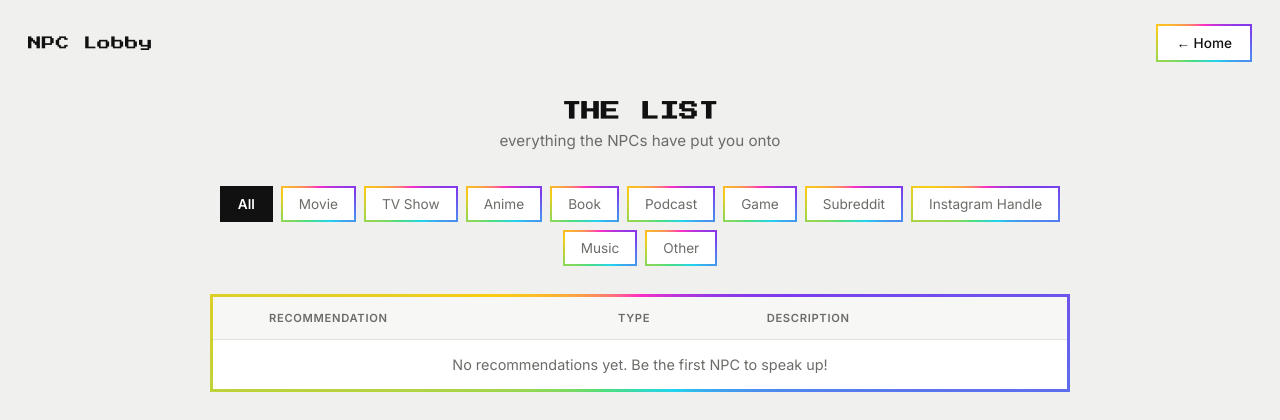
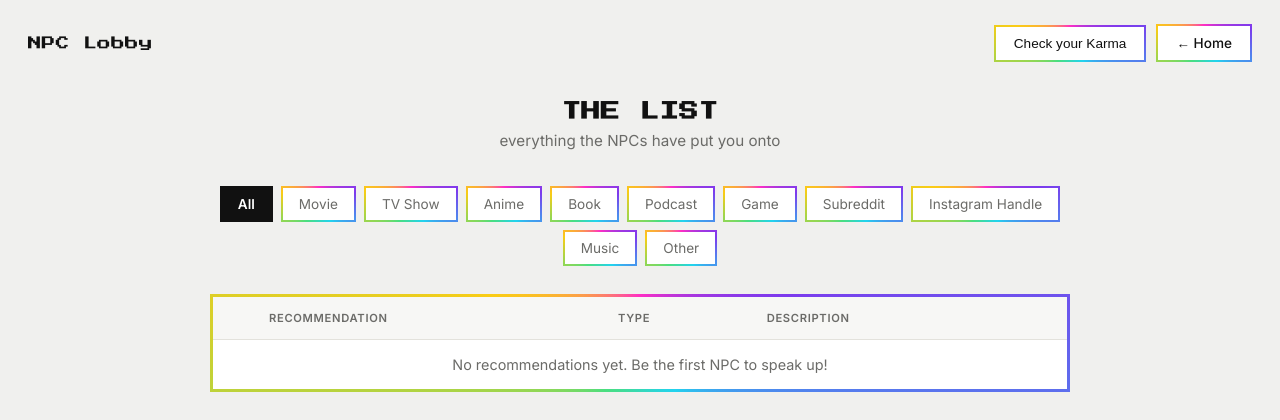
Before and after one commit to siddharth-3097/npc-lobby, a Django app: page /list/ in a window 1280 px wide. Shown: the top 420 px of the page. Run offline with Django 5.2, Linux system fonts and the light colour scheme; data that the repository does not hold is empty.

Commit message:
Add "Check your Karma" feature
A top-right button on both pages opens a modal asking for an email,
looks it up via a new /api/karma/ endpoint, and shows the point total
in big bold pixel font with a celebration emoji.

Co-Authored-By: Claude Sonnet 5 <noreply@anthropic.com>

```diff
--- a/recs/static/recs/css/style.css
+++ b/recs/static/recs/css/style.css
@@ -56,6 +56,13 @@ main {
   font-size: 0.85rem;
   color: var(--ink);
   text-decoration: none;
+}
+
+.nav-actions {
+  display: flex;
+  align-items: center;
+  gap: 10px;
+  flex-wrap: wrap;
 }
 
 .btn-pill {
--- a/recs/static/recs/js/main.js
+++ b/recs/static/recs/js/main.js
@@ -57,7 +57,45 @@ document.addEventListener("DOMContentLoaded", () => {
   });
 
   initHomePage();
+  initKarmaCheck();
 });
+
+function initKarmaCheck() {
+  const karmaCheckBtn = document.getElementById("karma-check-btn");
+  const karmaForm = document.getElementById("karma-form");
+  const karmaResult = document.getElementById("karma-result");
+  const karmaCountValue = document.getElementById("karma-count-value");
+  if (!karmaCheckBtn || !karmaForm) return;
+
+  karmaCheckBtn.addEventListener("click", () => {
+    karmaForm.reset();
+    karmaForm.classList.remove("hidden");
+    karmaResult.classList.add("hidden");
+    openModal("karma-overlay");
+  });
+
+  karmaForm.addEventListener("submit", async (event) => {
+    event.preventDefault();
+
+    const submitBtn = karmaForm.querySelector("button[type=submit]");
+    submitBtn.disabled = true;
+
+    const { ok, payload } = await postJSON("/api/karma/", {
+      email: document.getElementById("karma-email").value.trim(),
+    });
+
+    submitBtn.disabled = false;
+
+    if (!ok) {
+      showToast(payload.message || "Couldn't look that up.", true);
+      return;
+    }
+
+    karmaCountValue.textContent = payload.points;
+    karmaForm.classList.add("hidden");
+    karmaResult.classList.remove("hidden");
+  });
+}
 
 function showDuplicateModal(fromOverlayId, message) {
   if (fromOverlayId) closeModal(fromOverlayId);
--- a/recs/templates/recs/base.html
+++ b/recs/templates/recs/base.html
@@ -15,6 +15,26 @@
 <main>
 {% block content %}{% endblock %}
 </main>
+
+<div class="modal-overlay" id="karma-overlay">
+  <div class="modal">
+    <button class="modal-close" type="button" data-close-modal>&times;</button>
+    <h2>Check your Karma</h2>
+    <p class="modal-subtitle">See how much good taste you've earned.</p>
+    <form id="karma-form">
+      <label>
+        Your email
+        <input type="email" id="karma-email" required maxlength="254">
+      </label>
+      <button type="submit" class="btn-primary">Check</button>
+    </form>
+    <div id="karma-result" class="karma-result hidden">
+      <div class="karma-emoji">&#127881;</div>
+      <div class="karma-count pixel" id="karma-count-value">0</div>
+      <div class="karma-label">karma</div>
+    </div>
+  </div>
+</div>
 <script>window.CSRF_TOKEN = "{{ csrf_token }}";</script>
 <script src="{% static 'recs/js/main.js' %}?v={% now 'U' %}"></script>
 {% block extra_js %}{% endblock %}
--- a/recs/templates/recs/index.html
+++ b/recs/templates/recs/index.html
@@ -5,6 +5,9 @@
 {% block content %}
 <nav class="topnav">
   <span class="brand pixel">NPC Lobby</span>
+  <div class="nav-actions">
+    <button id="karma-check-btn" type="button" class="btn-pill">Check your Karma</button>
+  </div>
 </nav>
 
 <div class="home">
--- a/recs/templates/recs/list.html
+++ b/recs/templates/recs/list.html
@@ -5,7 +5,10 @@
 {% block content %}
 <nav class="topnav">
   <a href="{% url 'recs:index' %}" class="brand pixel">NPC Lobby</a>
-  <a href="{% url 'recs:index' %}" class="btn-pill">&larr; Home</a>
+  <div class="nav-actions">
+    <button id="karma-check-btn" type="button" class="btn-pill">Check your Karma</button>
+    <a href="{% url 'recs:index' %}" class="btn-pill">&larr; Home</a>
+  </div>
 </nav>
 
 <div class="list-page">
--- a/recs/urls.py
+++ b/recs/urls.py
@@ -11,4 +11,5 @@ urlpatterns = [
     path("api/send-list/", views.send_list, name="send_list"),
     path("api/thank-you/", views.thank_you, name="thank_you"),
     path("api/invite/", views.invite_friend, name="invite"),
+    path("api/karma/", views.check_karma, name="check_karma"),
 ]
--- a/recs/views.py
+++ b/recs/views.py
@@ -250,3 +250,26 @@ def invite_friend(request):
     send_invite_email(invite)
 
     return JsonResponse({"status": "ok", "message": f"Invite sent to {friend_name}!"})
+
+
+@require_POST
+def check_karma(request):
+    try:
+        data = json.loads(request.body or "{}")
+    except json.JSONDecodeError:
+        return _bad_request("Malformed request.")
+
+    email = (data.get("email") or "").strip()
+
+    if not email:
+        return _bad_request("We need an email to check.")
+
+    try:
+        validate_email(email)
+    except ValidationError:
+        return _bad_request("That email doesn't look right.")
+
+    karma = Karma.objects.filter(email=email.lower()).first()
+    points = karma.points if karma else 0
+
+    return JsonResponse({"status": "ok", "points": points})
```
Also changed, not shown: other parts of recs/static/recs/css/style.css (+29 -0 lines), 4 other files.
